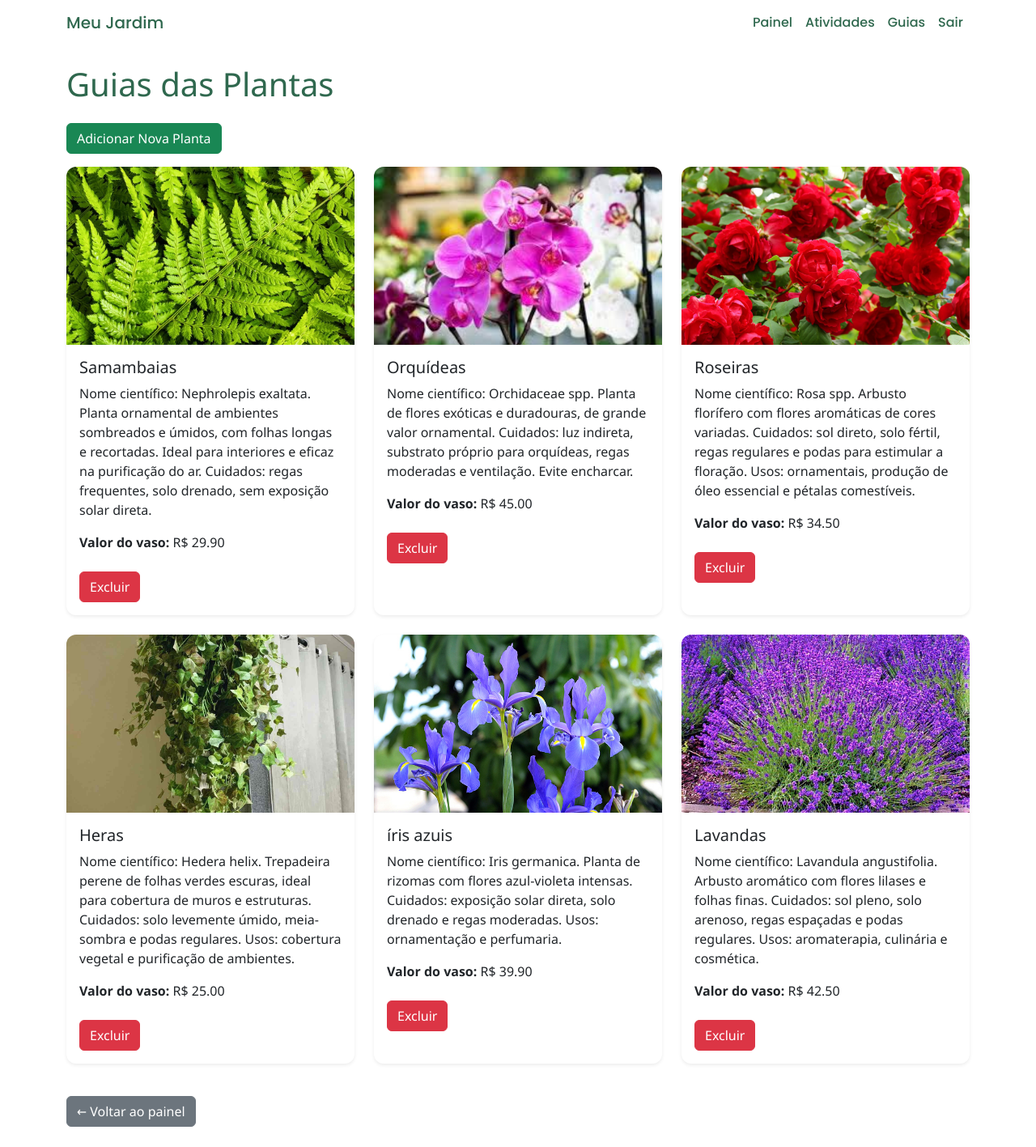
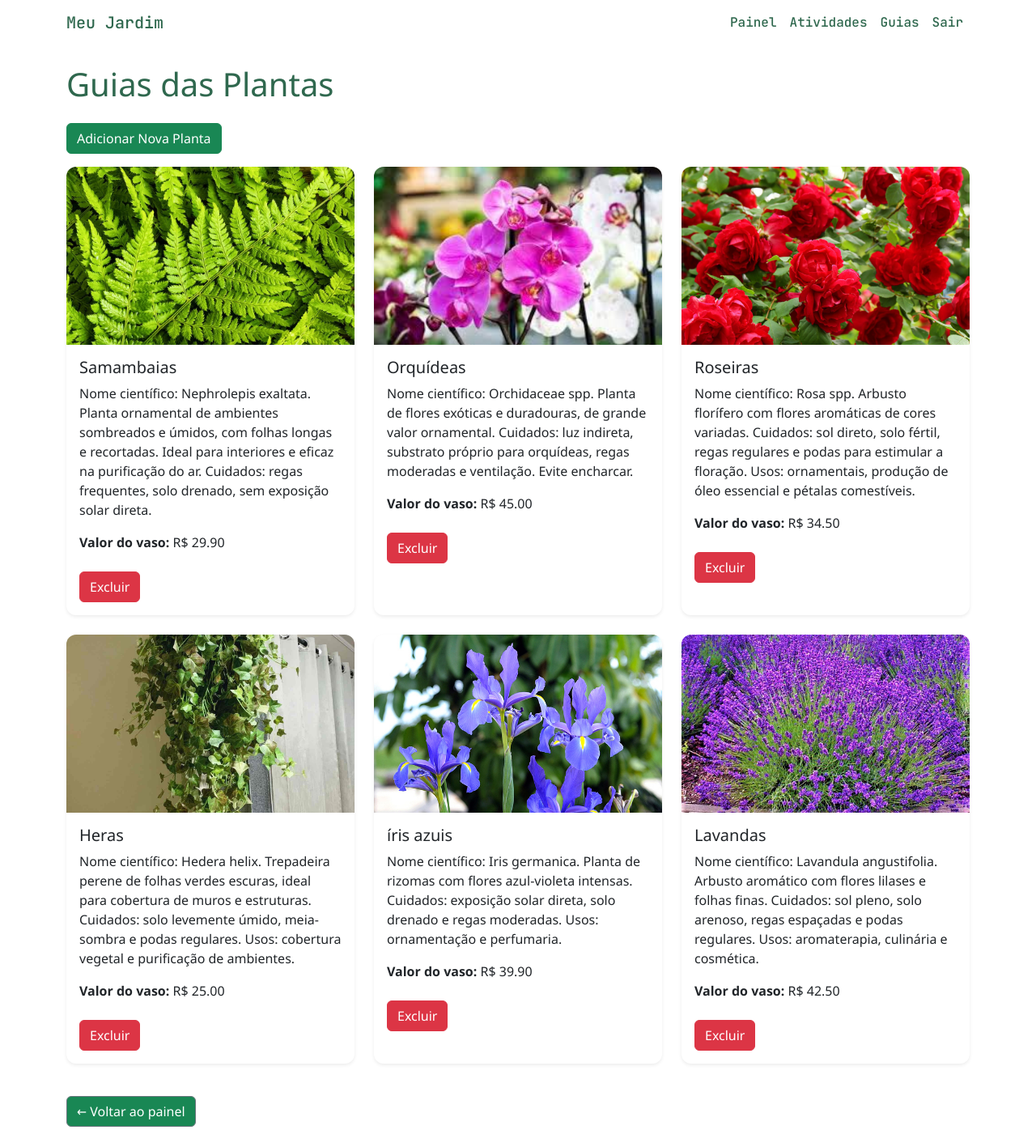
Before and after one commit to L0551337/BioSyn, a Flask app: page /guias in a window 1280 px wide. Shown: the whole page at 81% size. Before the commit the page ends 1392 px from the top, so only its background shows below. Run offline with Flask 3, Linux system fonts and the light colour scheme; data comes from the database, SQL or seed files in the repository; some libraries are stand-ins or nearby versions.

Commit message:
polindo o software, fazedo backup e consertando erros

```diff
--- a/BioSyn/static/css/style.css
+++ b/BioSyn/static/css/style.css
@@ -1,6 +1,28 @@
 @import url('https://fonts.googleapis.com/css2?family=Inter:ital,opsz,wght@0,14..32,100..900;1,14..32,100..900&family=Poppins:ital,wght@0,100;0,200;0,300;0,400;0,500;0,600;0,700;0,800;0,900;1,100;1,200;1,300;1,400;1,500;1,600;1,700;1,800;1,900&display=swap');
 
 @import url('https://fonts.googleapis.com/css2?family=Inter:ital,opsz,wght@0,14..32,100..900;1,14..32,100..900&family=JetBrains+Mono:ital,wght@0,100..800;1,100..800&family=Poppins:ital,wght@0,100;0,200;0,300;0,400;0,500;0,600;0,700;0,800;0,900;1,100;1,200;1,300;1,400;1,500;1,600;1,700;1,800;1,900&display=swap');
+
+
+/* Cores principais */
+:root {
+    --contrast-color: #b7d9b1;
+    --bg-color: #ffffff;
+    --second-bg-color: #f8f9fa;
+    --text-color: #444;
+    --contrast-bg-color: #2f684e;
+}
+
+[data-theme="dark"] {
+    --bg-color: #ffffff;
+    --second-bg-color: #f8f9fa;
+    --text-color: #444;
+    --contrast-bg-color: #2f684e;
+}
+
+html{
+    height: 100%;
+    margin: 0;
+}
 
 h2 {
     color: #198754;
@@ -10,14 +32,7 @@ h2 {
     border-radius: 8px;
 }
 
-/* Cores principais */
-:root {
-    --contrast-color: #b7d9b1;
-    --bg-color: #ffffff;
-    --second--bg-color: #f8f9fa;
-    --text-color: #444;
-    --contrast-bg-color: #2f684e;
-}
+
 
 /* Corpo */
 body {
@@ -30,7 +45,7 @@ body {
 .navbar {
     background-color: var(--bg-color) !important;
     color: var(--contrast-color) !important;
-    font-family: 'Poppins', sans-serif;
+    font-family: 'JetBrains Mono', monospace;
     font-weight: 400 !important;
 }
 
@@ -88,3 +103,12 @@ h1, h2, h3 {
     justify-content: center;
     height: 70vh;
 }
+
+a#butao {
+    margin-bottom: 25px;
+    background-color: #198754;
+}
+
+a#butao:hover {
+    background-color: #2f684e;
+}
--- a/BioSyn/templates/base.html
+++ b/BioSyn/templates/base.html
@@ -10,6 +10,7 @@
     <link href="https://fonts.googleapis.com/css2?family=Quicksand:wght@400;600&display=swap" rel="stylesheet">
     <!-- CSS Customizado -->
     <link rel="stylesheet" href="{{ url_for('static', filename='css/style.css') }}">
+    <link rel="shortcut icon" href="static/images/favicon.ico" type="image/x-icon">
 </head>
 <body>
     <nav class="navbar navbar-expand-lg navbar-dark bg-success mb-4">
@@ -43,7 +44,10 @@
         {% block content %}{% endblock %}
     </div>
 
-    <!-- Bootstrap JS -->
+
+
+
+<!-- Bootstrap JS -->
     <script src="https://cdn.jsdelivr.net/npm/bootstrap@5.3.0/dist/js/bootstrap.bundle.min.js"></script>
 </body>
 </html>
--- a/BioSyn/templates/guias.html
+++ b/BioSyn/templates/guias.html
@@ -25,5 +25,5 @@
     {% endfor %}
 </div>
 
-<a href="{{ url_for('painel') }}" class="btn btn-secondary mt-3">← Voltar ao painel</a>
+<a href="{{ url_for('painel') }}" class="btn btn-secondary mt-3" id="butao">← Voltar ao painel</a>
 {% endblock %}
```
Also changed, not shown: BioSyn/static/images/Irisazulai.jpg (added), BioSyn/static/images/como-plantar-margaridas-dicas-freya-ingva-unsplash.webp (added), BioSyn/static/images/download.jpeg (added), BioSyn/static/images/favicon.ico (added), BioSyn/static/images/iris-blue-flag-bandeira-azul-sementes-flor-para-mudas-D_NQ_NP_751701-MLB20375715942_082015-F-640x533.jpg (added), BioSyn/static/images/logounialfa.png (added).
